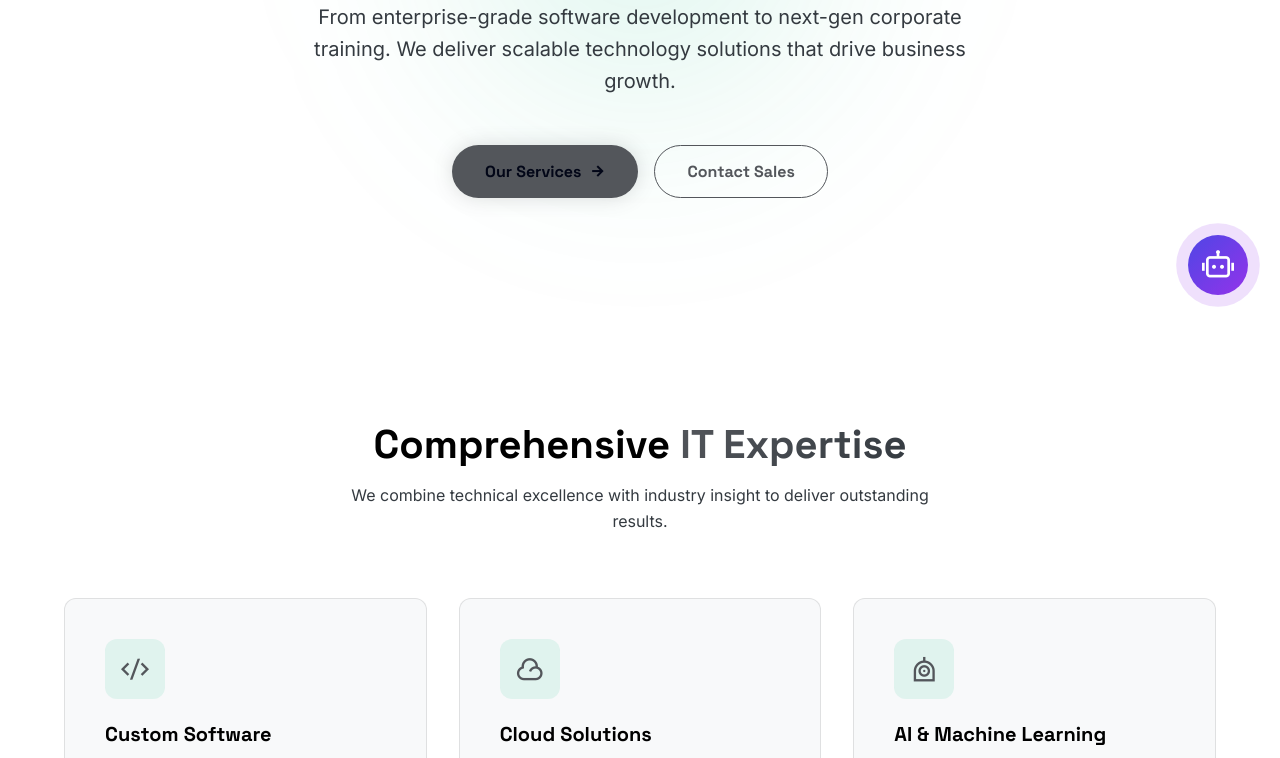
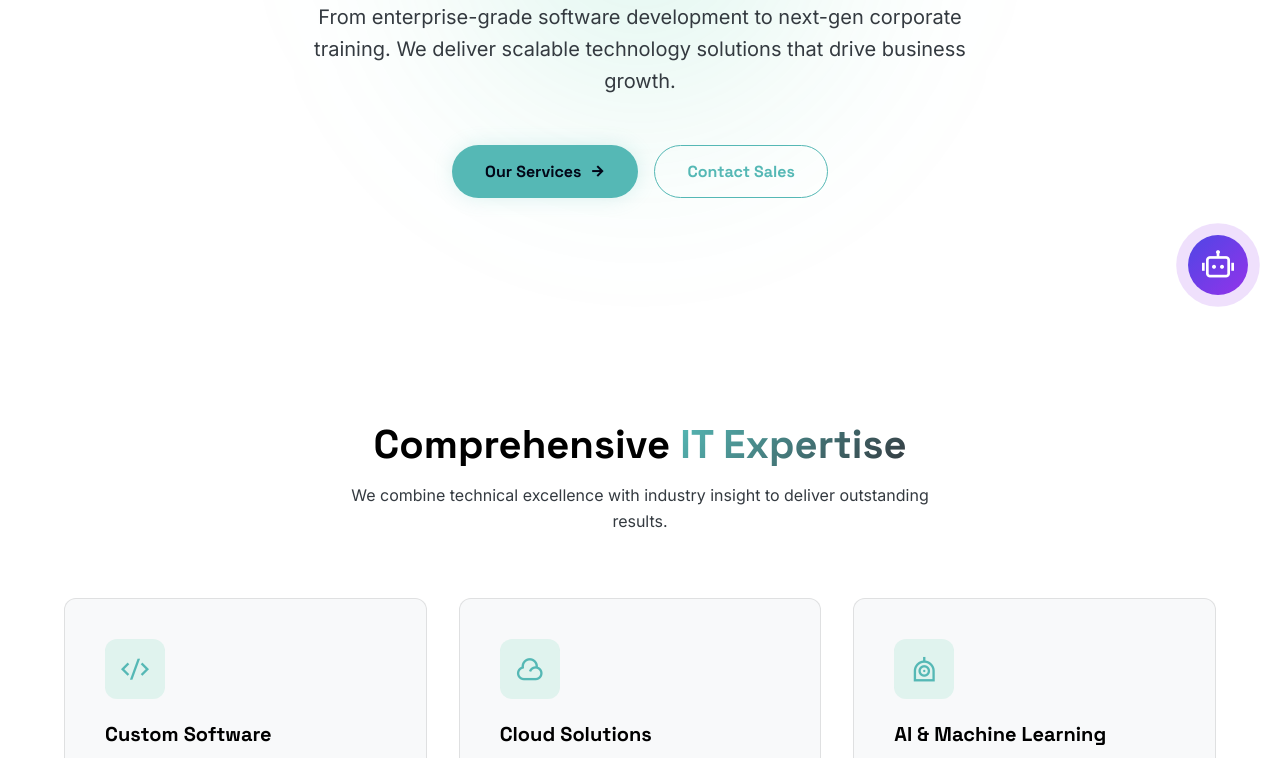
Before and after one commit to learncorpin/learncorp, a website: page index.html in a window 1280 px wide. Shown: the part 473-1231 px from the top of the page. Drawn offline with nearby package versions, Linux system fonts and the light colour scheme.

Commit message:
Update brand color to Teal (#55b8b5)

```diff
--- a/style.css
+++ b/style.css
@@ -14,10 +14,10 @@
     --bg-card-hover: #e9ecef;
     /* Gray 200 */
 
-    --primary: #53565b;
-    /* Logo Gray */
-    --primary-glow: rgba(83, 86, 91, 0.2);
-    /* Soft Gray Glow */
+    --primary: #55b8b5;
+    /* Logo Teal */
+    --primary-glow: rgba(85, 184, 181, 0.2);
+    /* Teal Glow */
     --secondary: #343a40;
     /* Dark Gray */
 
```
Also changed, not shown: logo.png.
